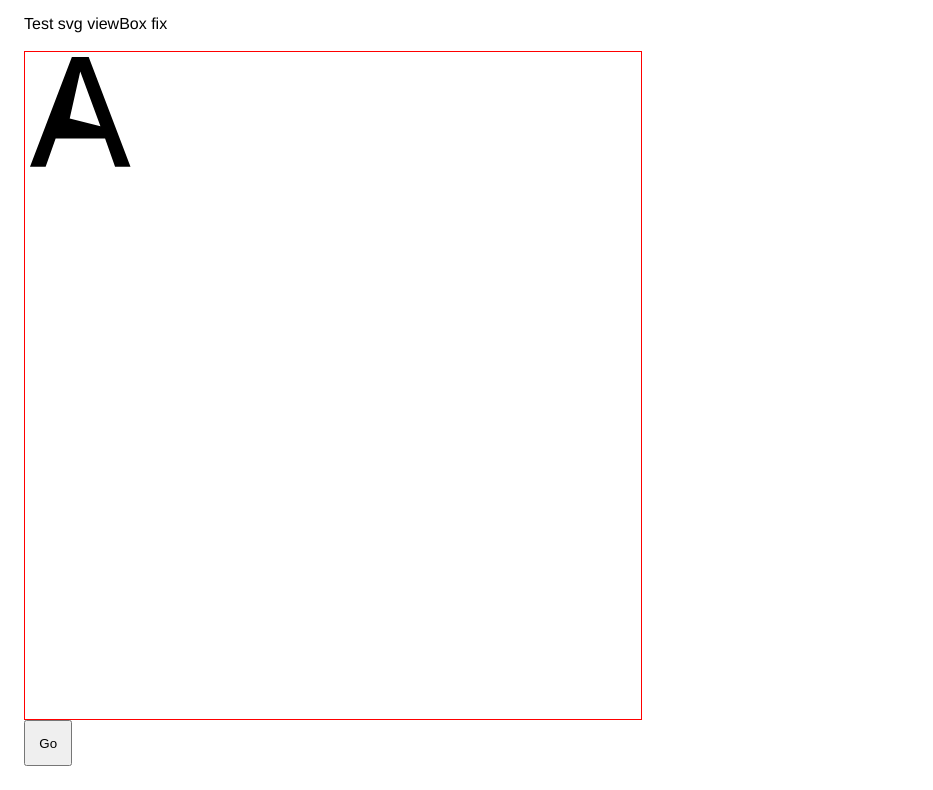
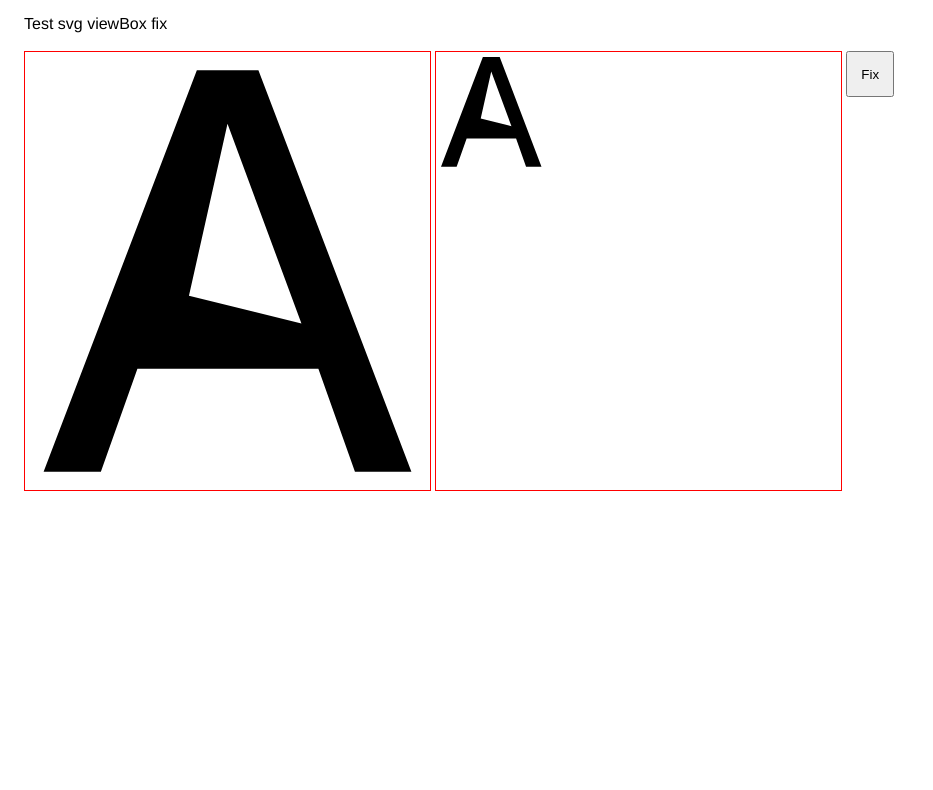
Before and after one commit to clojurecup2014/an1m8, a plain HTML site: page frontend/index.html in a window 1280 px wide. Shown: the part 55-845 px from the top of the page, without its empty margins (0-933 px from the left). After the commit the page ends 800 px from the top, so only its background shows below. Drawn offline with Linux system fonts and the light colour scheme; files whose address does not match are found by name.

Commit message:
playing with svg viewBox

```diff
--- a/frontend/index.html
+++ b/frontend/index.html
@@ -13,13 +13,19 @@
             style=""></object> -->
 
     <p>Test svg viewBox fix</p>
+        <div class="svg-wrapper">
+            <object id="logo_2" data="2.svg" type="image/svg+xml"
+                style="" class="fill-w"></object>
+        </div>
+
 
         <div class="svg-wrapper">
             <object id="logo_1" data="1.svg" type="image/svg+xml"
                 style="" class="fill-w"></object>
         </div>
 
-        <button onclick="frontend.core.test_svg('logo_1')">Go</button>
+        <button onclick="frontend.core.test_svg('logo_1')">Fix</button>
+
 
     </body>
 </html>
--- a/frontend/style.css
+++ b/frontend/style.css
@@ -10,10 +10,12 @@ button {
 }
 
 .svg-wrapper {
-  min-width: 50%;
-  width: 50%;
+  min-width: 33%;
+  width: 33%;
 
   border: 1px solid red;
+  box-sizing: border-box;
+  display: inline-block;
 }
 
 .svg-wrapper object {
```
Also changed, not shown: frontend/2.svg (added).
